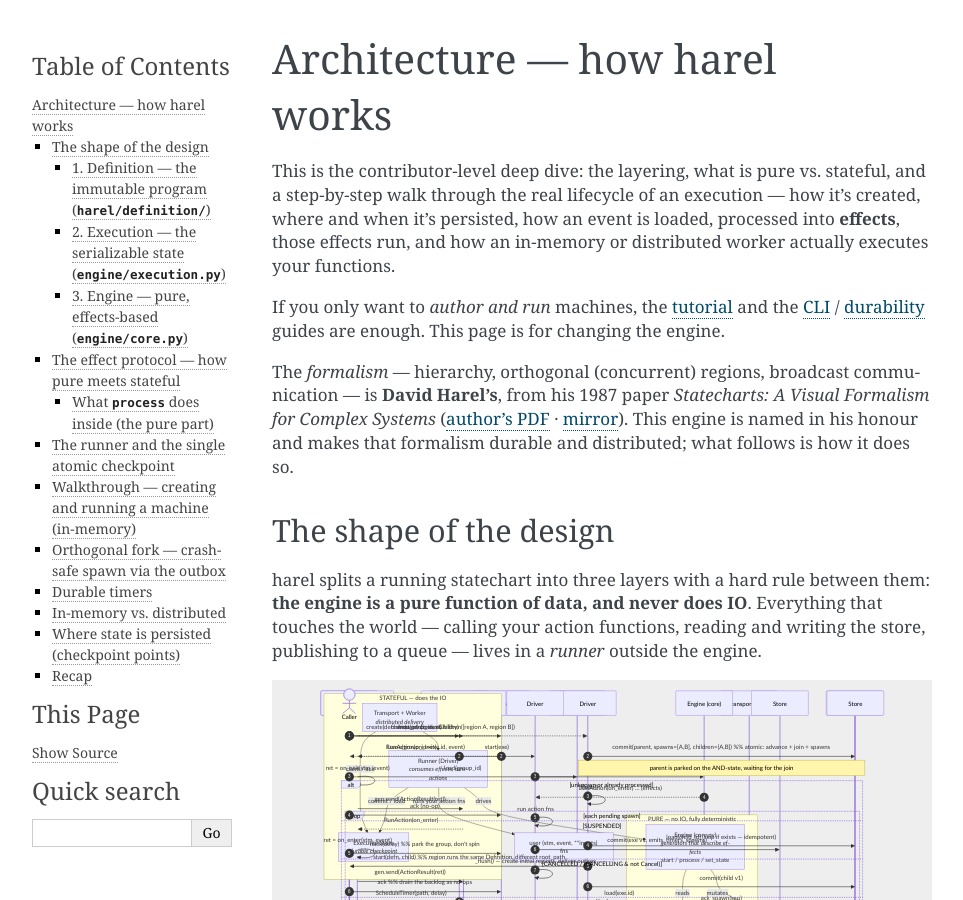
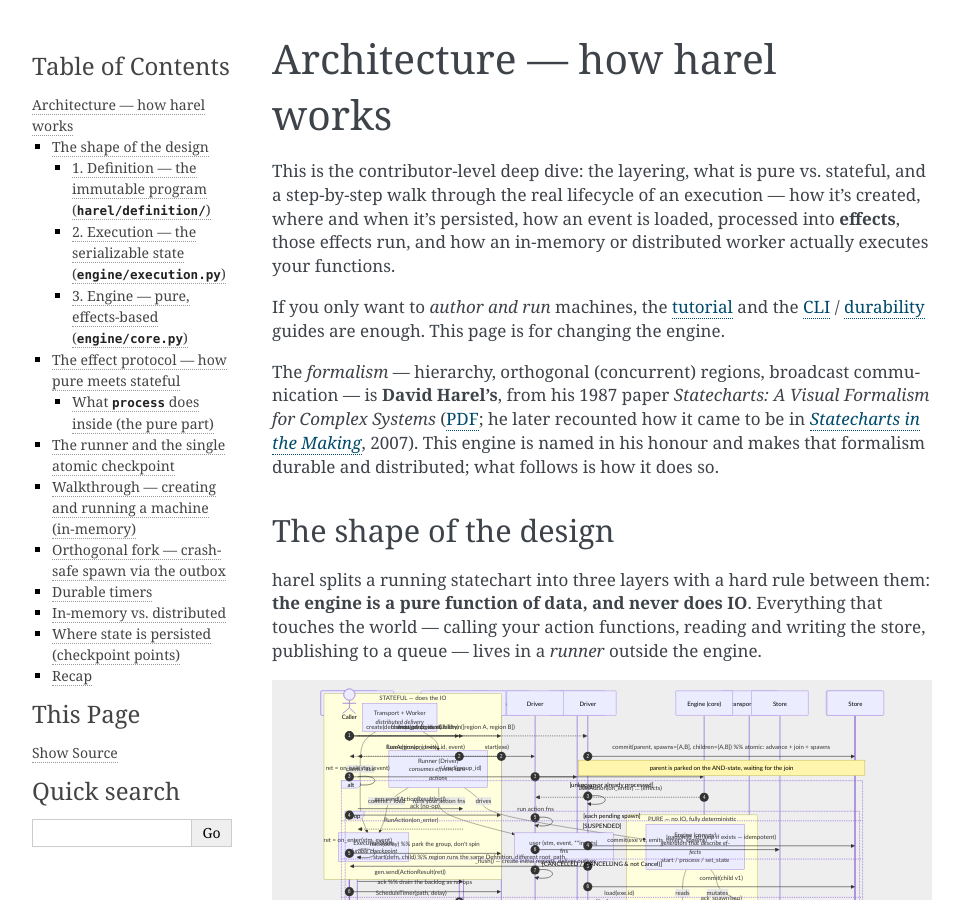
Before and after one commit to acasadom/harel, a Sphinx documentation site: the page built from docs/guide/architecture.md, in a window 1280 px wide and 900 px high. Shown: the whole window, without its empty margins (148-1111 px from the left). Built offline with Sphinx 7.4.7, drawn with Linux system fonts in a browser that asks for light colours.

Commit message:
docs: fix the Harel paper link; the author URL was the History PDF
The ~harel/papers URL resolves to a page, not the PDF. Use the working dubroy mirror
(+ DOI) for the 1987 paper, and add Harel's own "Statecharts in the Making: A Personal
Account" (2007) as the history — that's what the weizmann Statecharts.History.pdf is,
not the 1987 formalism. Applied in both the README and the architecture page.

```diff
--- a/docs/guide/architecture.md
+++ b/docs/guide/architecture.md
@@ -11,10 +11,10 @@ engine.
 
 The *formalism* — hierarchy, orthogonal (concurrent) regions, broadcast communication — is
 **David Harel's**, from his 1987 paper *Statecharts: A Visual Formalism for Complex Systems*
-([author's PDF](https://www.wisdom.weizmann.ac.il/~harel/papers/Statecharts.pdf) ·
-[mirror](https://dubroy.com/refs/Statecharts_a_visual_formalism_for_complex_systems.pdf)). This
-engine is named in his honour and makes that formalism durable and distributed; what follows is
-how it does so.
+([PDF](https://dubroy.com/refs/Statecharts_a_visual_formalism_for_complex_systems.pdf); he later
+recounted how it came to be in [*Statecharts in the Making*](https://www.weizmann.ac.il/math/harel/sites/math.harel/files/users/user50/Statecharts.History.pdf), 2007).
+This engine is named in his honour and makes that formalism durable and distributed; what
+follows is how it does so.
 
 ## The shape of the design
 
```
Also changed, not shown: README.md (+4 -4 lines).
